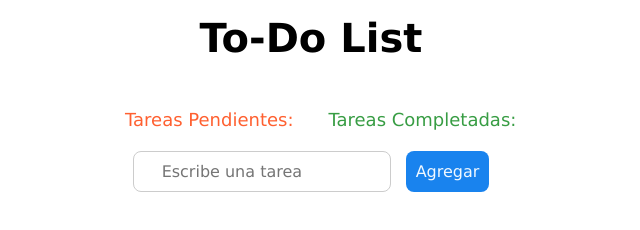
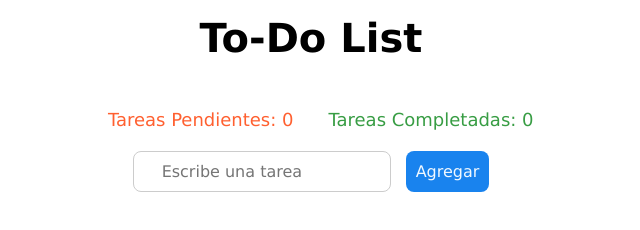
Before and after one commit to edd-dev02/to-do-taskList, a plain HTML site: page index.html in a window 1280 px wide. Shown: the full height of the page, 329-969 px from the left. Drawn offline with Linux system fonts and the light colour scheme.

Commit message:
Funcionalidad del contador terminada

```diff
--- a/index.html
+++ b/index.html
@@ -18,7 +18,7 @@
 
         <section class="pendientes">
             <p class="n-pendientes">Tareas Pendientes: <span id="numPendientes"></span></p>
-            <p class="n-completadas">Tareas Completadas: <span id="numPendientes"></span></p>
+            <p class="n-completadas">Tareas Completadas: <span id="numCompletadas"></span></p>
         </section>
 
         <form id="formulario">
--- a/js/app.js
+++ b/js/app.js
@@ -1,9 +1,7 @@
-// Variables
 const formulario = document.getElementById("formulario");
 const list = document.getElementById("list");
 let tasks = [];
 
-// Eventos
 eventListeners();
 
 function eventListeners() {
@@ -12,11 +10,16 @@ function eventListeners() {
     // Load localStorage when DOM is ready
     document.addEventListener("DOMContentLoaded", () => {
         tasks = JSON.parse(localStorage.getItem("tasks")) || [];
+
         createHTML();
+
+        // When the DOM loads, we pass the tasks array to check if there are any
+        updateCounter(tasks);
     });
 }
 
 function addTask(e) {
+
     e.preventDefault();
 
     const formTask = document.getElementById("task").value;
@@ -39,6 +42,7 @@ function addTask(e) {
 
     formulario.reset();
 
+    updateCounter(tasks);
 
 }
 
@@ -83,8 +87,6 @@ function createHTML() {
 
             const li = document.createElement("li");
             li.classList.add("task-items")
-            //li.classList.add("task-textElement");
-            //li.textContent = task.formTask;
 
             const checkButton = document.createElement("input");
             checkButton.type = "checkbox";
@@ -94,7 +96,7 @@ function createHTML() {
             textElement.classList.add("task-textElement");
             textElement.textContent = task.formTask;
 
-            if(task.status) {
+            if (task.status) {
                 textElement.style.textDecoration = "line-through";
             }
 
@@ -107,18 +109,27 @@ function createHTML() {
                 if (checkButton.checked) {
                     textElement.style.textDecoration = "line-through";
                     task.status = true;
+
                 } else {
                     textElement.style.textDecoration = "none";
                     task.status = false;
+
                 }
-
                 // Save task status in localStorage
                 synchStorage();
+
+                // Update DOM Counter
+                const LS_tasks = JSON.parse(localStorage.getItem("tasks")) || [];
+                updateCounter(LS_tasks);
 
             }
 
             deleteButton.onclick = () => {
                 deleteTask(task.id);
+
+                // Update DOM Counter
+                const LS_tasks = JSON.parse(localStorage.getItem("tasks")) || [];
+                updateCounter(LS_tasks);
             }
 
 
@@ -134,9 +145,6 @@ function createHTML() {
 
     // Save tasks in localStorage
     synchStorage();
-
-    // Comprobar la propiedad status de todas las tareas
-    console.log(tasks);
 
 }
 
@@ -156,6 +164,24 @@ function changeStatus(task) {
 
 }
 
+// Counter functionality
+function updateCounter(tasks) {
+
+    let tasksPending = [];
+    let tasksCompleted = [];
+
+    tasksPending = tasks.filter(task => task.status === false);
+
+    tasksCompleted = tasks.filter(task => task.status === true);
+
+    const counterPendingTasks = document.getElementById('numPendientes');
+    const counterCompletedTasks = document.getElementById('numCompletadas');
+
+    counterPendingTasks.textContent = tasksPending.length;
+    counterCompletedTasks.textContent = tasksCompleted.length;
+
+}
+
 function cleanHTML() {
 
     while (list.firstChild) {
```
